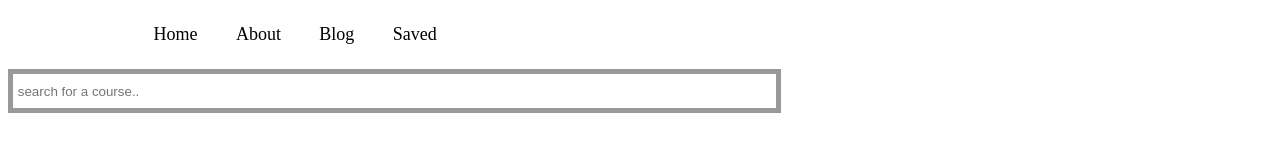
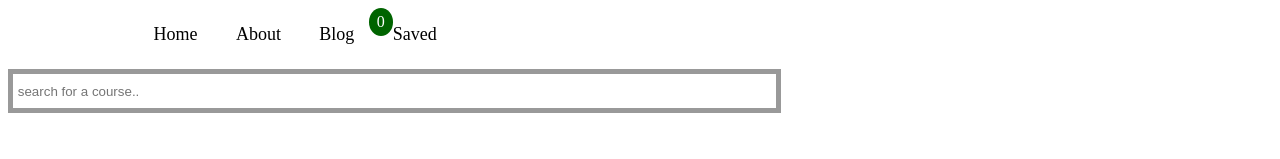
Before and after one commit to JuanCarlosNu/redux-list, a React (Create React App) app: page /home in a window 1280 px wide. Shown: the top 159 px of the page. Built offline with nearby package versions, Linux system fonts and the light colour scheme.

Commit message:
197 30- The Saved counter

```diff
--- a/src/component/NavBar/NavBar.css
+++ b/src/component/NavBar/NavBar.css
@@ -9,10 +9,12 @@
     display: flex;
     margin: 0;
     padding: 0;
+
 }
 
 .header__item{
     margin: 0 1.2rem;
+    position: relative;
 }
 
 .header__link{
@@ -20,3 +22,12 @@
     color: #000;
     font-size: large;
 }
+.saved__count{
+    color: white;
+    background-color: darkgreen;
+    border-radius: 50%;
+    padding: .3rem .5rem;
+    position: absolute;
+    top: -1rem;
+    left: -1.5rem;
+}
--- a/src/component/NavBar/NavBar.js
+++ b/src/component/NavBar/NavBar.js
@@ -1,8 +1,9 @@
 import React from 'react';
 import { Link } from 'react-router-dom';
+import {connect} from 'react-redux';
 import '../NavBar/NavBar.css'
 
-const NavBar = () => {
+const NavBar = ({saved}) => {
     return (
    <div>
     <nav className='Header__nav'>
@@ -10,7 +11,10 @@ const NavBar = () => {
           <li className='header__item'><Link className='header__link' to='/home'>Home</Link></li>
           <li className='header__item'><Link className='header__link' to='/about'>About</Link></li>
           <li className='header__item'><Link className='header__link' to='/blog'>Blog</Link></li>
-          <li className='header__item'><Link className='header__link' to='/saved'>Saved</Link></li>
+
+          <li className='header__item'><Link className='header__link' to='/saved'>Saved</Link>
+          <span className='saved__count'>{saved.length}</span>
+          </li>
         </ul>
     </nav>
 
@@ -18,5 +22,11 @@ const NavBar = () => {
    </div>
         );
 }
+const getSavedItems = state =>{
+  return{
+    saved: state.savedList.saved
+  }
 
-export default NavBar;
+}
+
+export default connect(getSavedItems)(NavBar);
```
